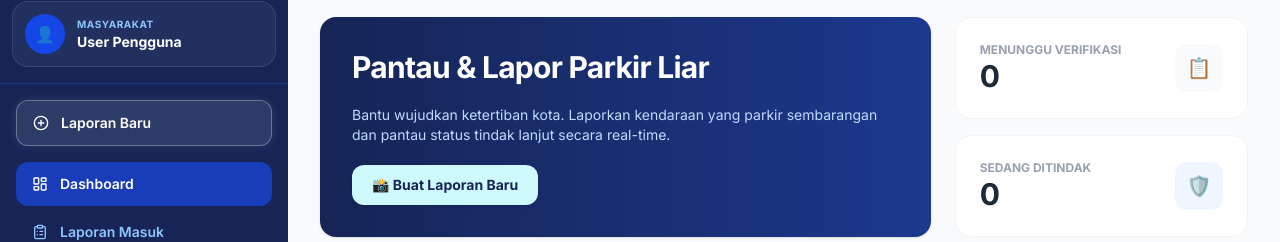
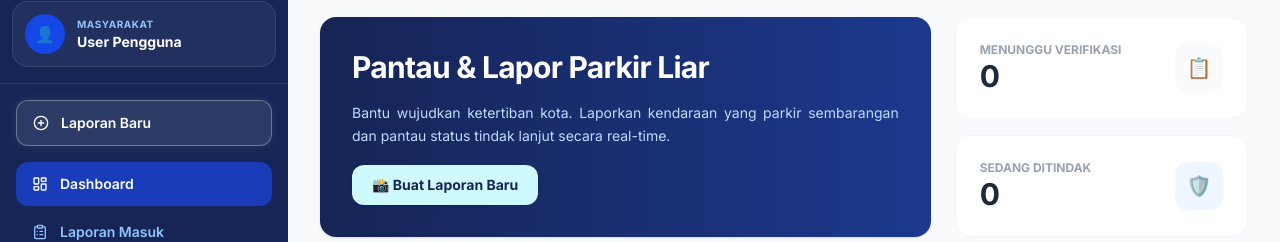
Before and after one commit to FransiscaApriliaT/frontend_siapparkir, a React app: page /dashboard in a window 1280 px wide. Shown: the part 88-330 px from the top of the page. Built offline with nearby package versions, Linux system fonts and the light colour scheme; the HTML template or start-up script is replaced by a standard one.

Commit message:
ratadashboard

```diff
--- a/src/pages/public/Dashboard.jsx
+++ b/src/pages/public/Dashboard.jsx
@@ -54,7 +54,7 @@ export default function Dashboard() {
       <div className="grid grid-cols-1 lg:grid-cols-3 gap-6">
         <div className="lg:col-span-2 bg-gradient-to-r from-blue-950 to-blue-900 rounded-2xl p-8 relative overflow-hidden text-white flex flex-col justify-between shadow-sm min-h-[220px]">
           <h1 className="text-2xl md:text-3xl font-bold tracking-tight">Pantau & Lapor Parkir Liar</h1>
-          <p className="text-blue-200 text-sm">Bantu wujudkan ketertiban kota. Laporkan kendaraan yang parkir sembarangan dan pantau status tindak lanjut secara real-time.</p>
+          <p className="text-blue-200 text-sm text-justify leading-relaxed">Bantu wujudkan ketertiban kota. Laporkan kendaraan yang parkir sembarangan dan pantau status tindak lanjut secara real-time.</p>
           <button
             onClick={() => navigate('/lapor')}
             className="bg-cyan-100 hover:bg-cyan-300 text-blue-950 px-5 py-2.5 rounded-xl text-sm font-bold w-fit transition shadow-sm"
@@ -136,11 +136,11 @@ export default function Dashboard() {
                         {l.nomor_plat}
                       </span>
                       <span>•</span>
-                      <span className="text-sm text-gray-500 break-words leading-snug">{l.alamat}</span>
+                      <span className="block text-sm text-gray-500 break-words leading-snug text-justify">{l.alamat}</span>
                     </div>
 
                     {/* Tanggal dengan style yang lebih bersih */}
-                    <p className="text-sm text-gray-500 break-words leading-snug">
+                    <p className="text-sm text-gray-500 break-words leading-snug text-justify">
                       📅 {formatTanggal(l.waktu_laporan)}
                     </p>
                   </div>
```
